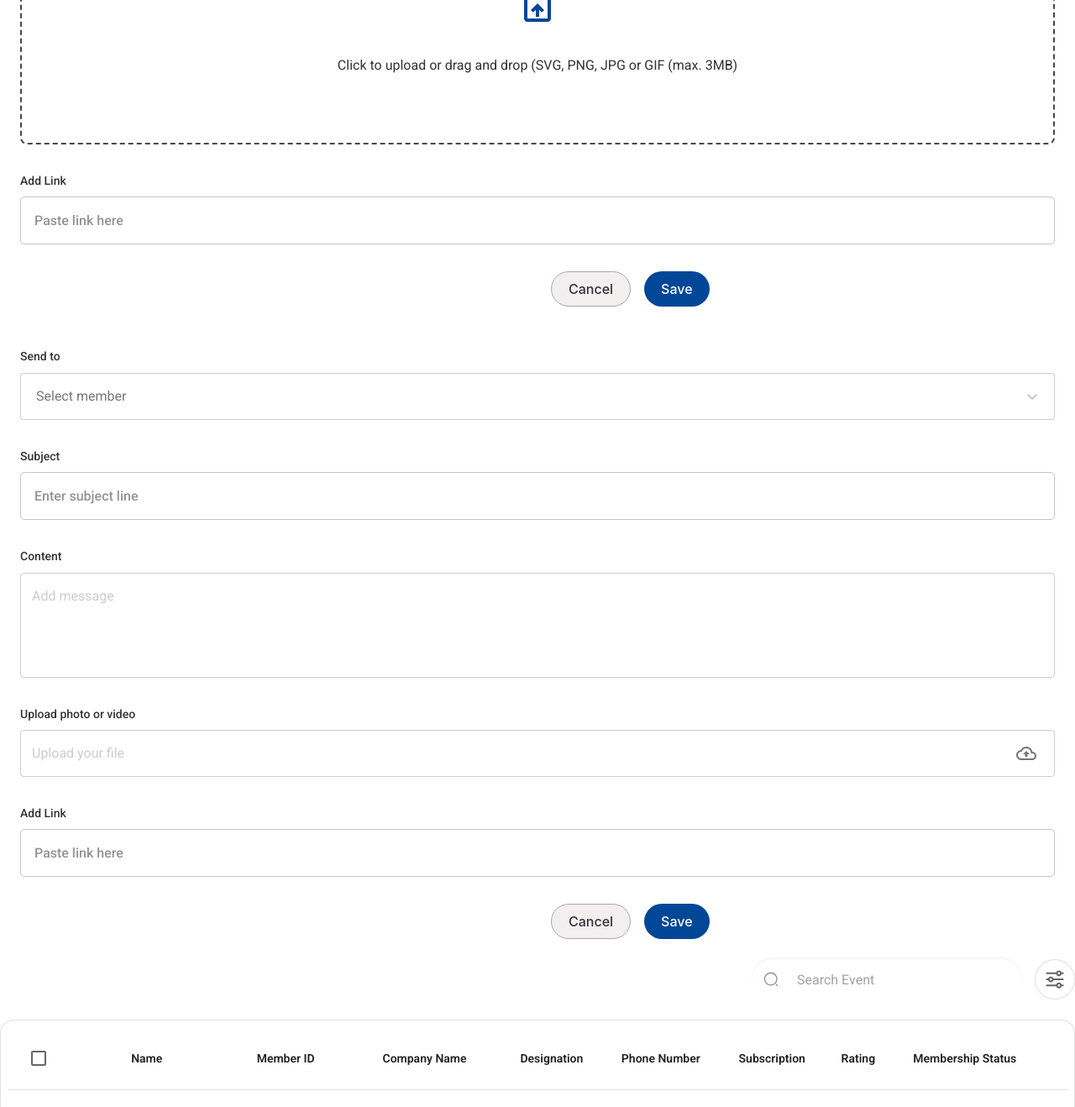
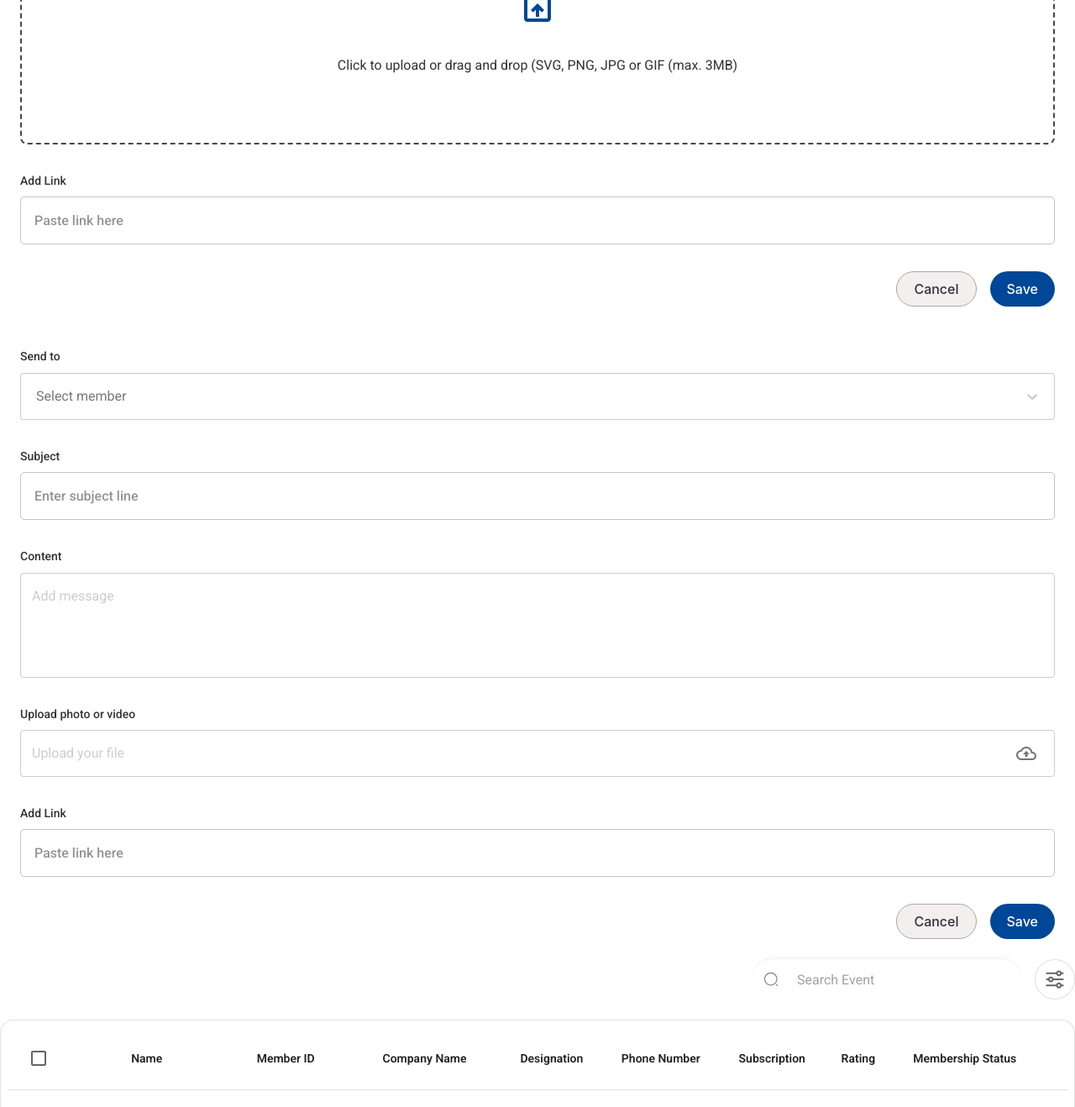
Before and after one commit to XyvinTech/KSSIA_FRONTEND, a React (Vite) app: page /app in a window 1280 px wide. Shown: the part 9502-10820 px from the top of the page at 84% size. Built offline with nearby package versions, Linux system fonts and the light colour scheme; a web font is replaced by a local one.

Commit message:
ui changes

```diff
--- a/src/components/EmailNotificationform.jsx
+++ b/src/components/EmailNotificationform.jsx
@@ -196,13 +196,13 @@ export default function EmailNotificationform() {
 
 
           <Grid item xs={6}></Grid>
-          <Grid item xs={6}>
+          <Grid item xs={6} display={'flex'} justifyContent={'end'}>
             {" "}
             <Stack direction={"row"} spacing={2}>
               <StyledButton
                 name="Cancel"
                 variant="secondary"
-                style={{ width: "auto" }}
+
               >
                 Cancel
               </StyledButton>
@@ -210,7 +210,7 @@ export default function EmailNotificationform() {
                 name="Save"
                 variant="primary"
                 type="submit"
-                style={{ width: "auto" }}
+
               >
                 Save
               </StyledButton>
--- a/src/components/InappNotificationform.jsx
+++ b/src/components/InappNotificationform.jsx
@@ -173,7 +173,7 @@ export default function InappNotificationform() {
 
 
           <Grid item xs={6}></Grid>
-          <Grid item xs={6}>
+          <Grid item xs={6} display={'flex'} justifyContent={'end'}>
             {" "}
             <Stack direction={"row"} spacing={2}>
               <StyledButton
```
